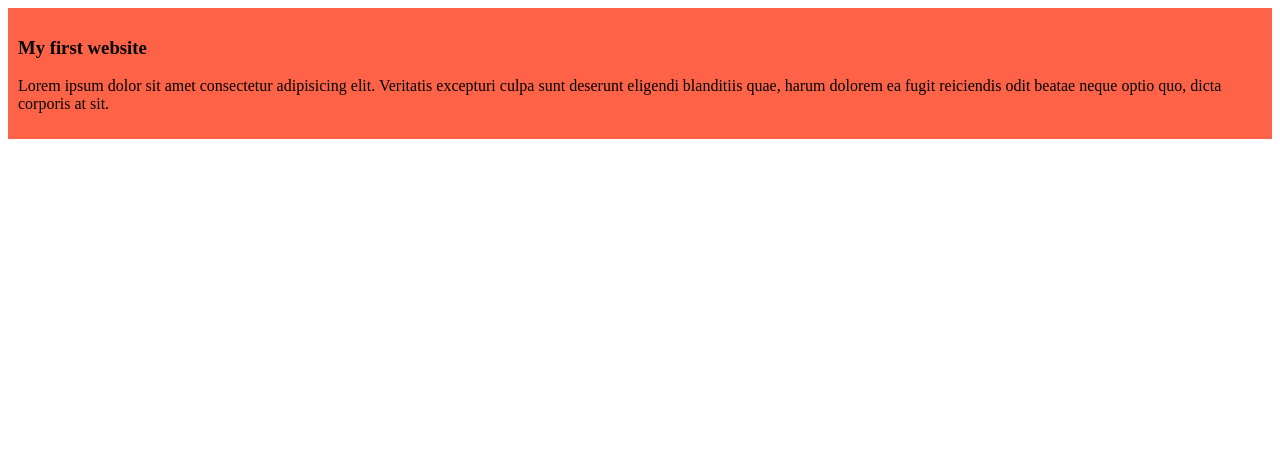
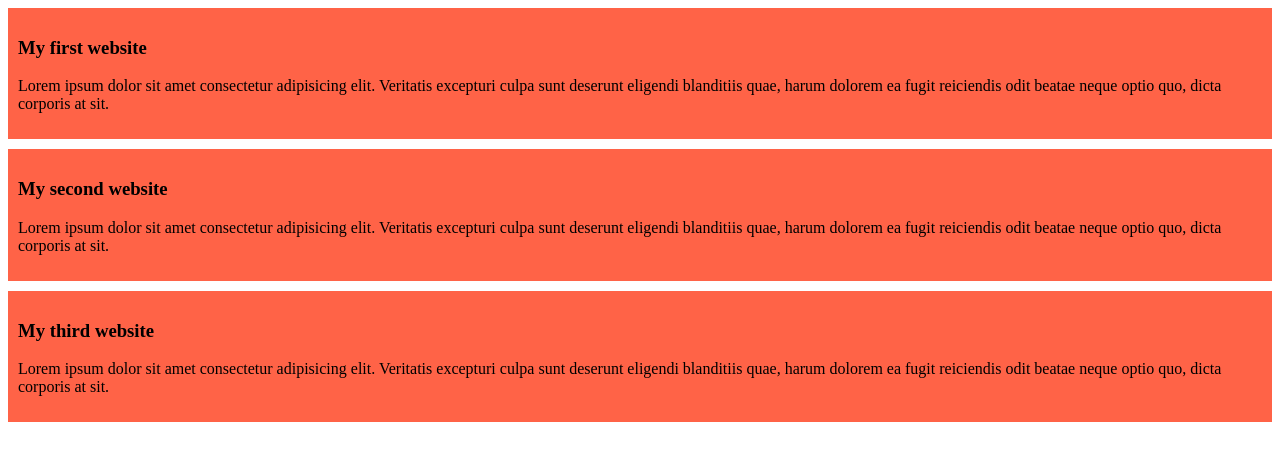
Before and after one commit to sadia-888/my-simple-website, a plain HTML site: page index.html in a window 1280 px wide. Drawn offline with Linux system fonts and the light colour scheme.

Commit message:
added the 2nd and 3rd  blog

```diff
--- a/index.html
+++ b/index.html
@@ -11,5 +11,13 @@
         <h3>My first website</h3>
         <p>Lorem ipsum dolor sit amet consectetur adipisicing elit. Veritatis excepturi culpa sunt deserunt eligendi blanditiis quae, harum dolorem ea fugit reiciendis odit beatae neque optio quo, dicta corporis at sit.</p>
     </div>
+    <div>
+        <h3>My second website</h3>
+        <p>Lorem ipsum dolor sit amet consectetur adipisicing elit. Veritatis excepturi culpa sunt deserunt eligendi blanditiis quae, harum dolorem ea fugit reiciendis odit beatae neque optio quo, dicta corporis at sit.</p>
+    </div>
+    <div>
+        <h3>My third website</h3>
+        <p>Lorem ipsum dolor sit amet consectetur adipisicing elit. Veritatis excepturi culpa sunt deserunt eligendi blanditiis quae, harum dolorem ea fugit reiciendis odit beatae neque optio quo, dicta corporis at sit.</p>
+    </div>
 </body>
 </html>
--- a/styles/blog.css
+++ b/styles/blog.css
@@ -1,4 +1,5 @@
 div{
     background-color: tomato;
     padding: 10px;
+    margin-bottom: 10px ;
 }
```
